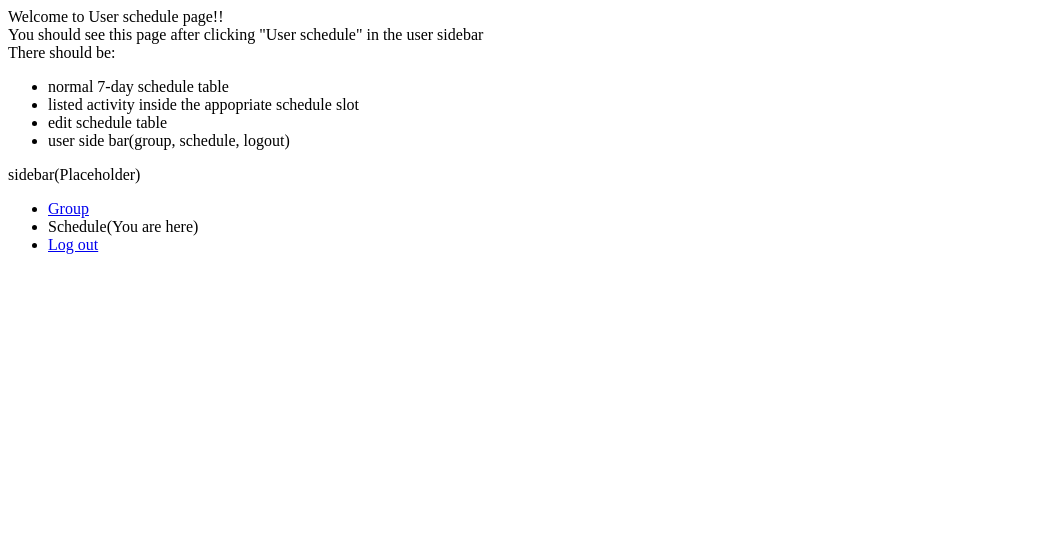
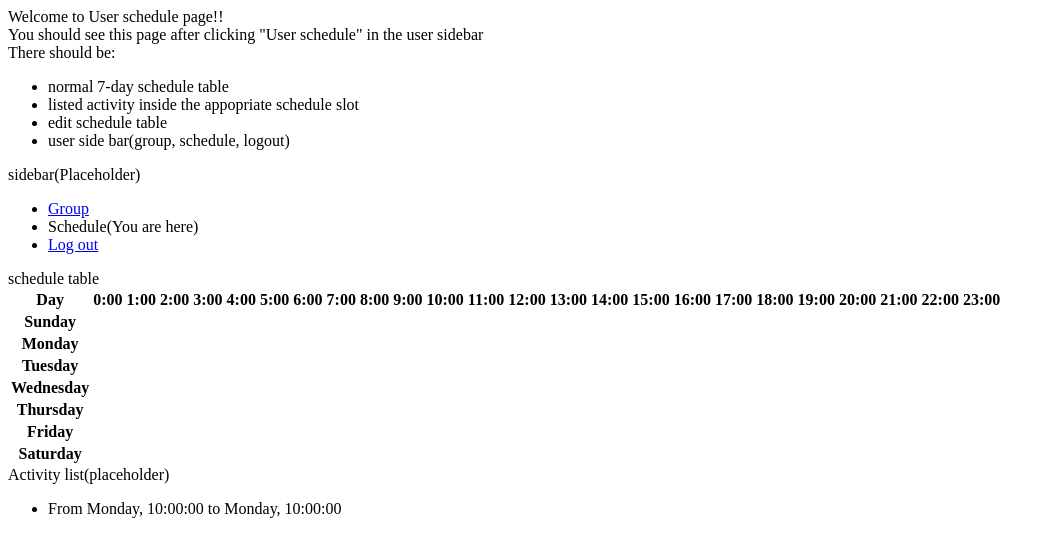
Before and after one commit to 6410615063/SyncMeet, a Django app: page /schedule in a window 1280 px wide. Shown: the top 557 px of the page, without its empty margins (0-1055 px from the left). Run offline with Django 4.2, Linux system fonts and the light colour scheme; a user stored in the database is signed in; tables that the repository leaves empty hold one stand-in row (values such as "Sample post"); lists and menus that the app fills with data are empty.

Commit message:
Add timetable to User schedule page

```diff
--- a/mainPage/models.py
+++ b/mainPage/models.py
@@ -24,4 +24,4 @@
     end_day = models.CharField(max_length=9, choices=DAYS_CHOICES)
 
     def __str__(self):
-        return "From"
+        return f"From {self.start_day}, {self.start} to {self.end_day}, {self.end}"
--- a/mainPage/templates/mainPage/schedule_user.html
+++ b/mainPage/templates/mainPage/schedule_user.html
@@ -27,4 +27,27 @@
     <li> <a href="{% url 'logout' %}"> Log out </a> </li>
 </ul>
 
+schedule table
+<table>
+    <tr> <th> Day </th>
+        {% for time in timeRange %}
+            <th> {{time}} </th>
+        {% endfor %}
+    </tr>
+    <tr> <th> Sunday </th> </tr>
+    <tr> <th> Monday </th> </tr>
+    <tr> <th> Tuesday </th> </tr>
+    <tr> <th> Wednesday </th> </tr>
+    <tr> <th> Thursday </th> </tr>
+    <tr> <th> Friday </th> </tr>
+    <tr> <th> Saturday </th> </tr>
+</table>
+
+Activity list(placeholder)
+<ul>
+    {% for act in activity %}
+        <li> {{act}} </li>
+    {% endfor%}
+</ul>
+
 {% endblock %}
--- a/mainPage/views.py
+++ b/mainPage/views.py
@@ -57,8 +57,9 @@
 
 def UserSchedule(request):
     activity = Activity.objects.filter(user=request.user)
+    timeRange = [str(hour) + ":00" for hour in range(24)]
     return render(request, 'mainPage/schedule_user.html', {
         'activity': activity,
-        'range': range(24)
+        'timeRange': timeRange
     }
     )
```
